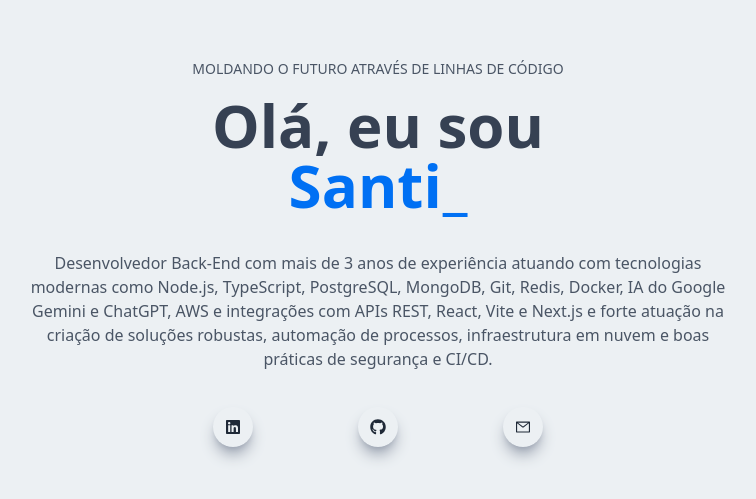
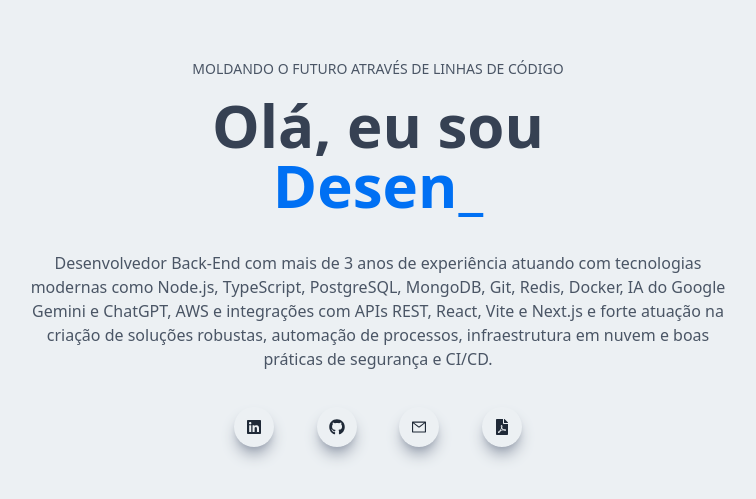
Before and after one commit to wesleysantossts/wesleysantos.site, a Next.js app: page / in a window 1280 px wide. Shown: the part 139-638 px from the top of the page, without its empty margins (262-1018 px from the left). Built offline with nearby package versions, Linux system fonts and the light colour scheme.

Commit message:
feat: adicionado cv e ajuste no layout

```diff
--- a/src/components/Main.tsx
+++ b/src/components/Main.tsx
@@ -2,12 +2,11 @@
 import TypeWriterEffect from "typewriter-effect";
 
 import { AiOutlineMail } from "react-icons/ai";
-import { FaGithub, FaLinkedin, FaTwitter } from "react-icons/fa";
+import { FaGithub, FaLinkedin, FaFilePdf } from "react-icons/fa";
 
 export function Main() {
   const stringsTypeWriter = [
     "Wesley Santos",
-    "Santista",
     "Desenvolvedor Back-End",
   ];
 
@@ -41,7 +40,7 @@ export function Main() {
             de processos, infraestrutura em nuvem e boas práticas de segurança e CI/CD.
           </p>
 
-          <section className="flex items-center justify-between max-w-[330px] m-auto py-4">
+          <section className="flex items-center justify-around max-w-[330px] m-auto py-4">
             <a
               target="_blank"
               rel="noreferrer nofollow"
@@ -72,6 +71,17 @@ export function Main() {
             >
               <AiOutlineMail />
             </a>
+            <a
+              target="_blank"
+              rel="noreferrer nofollow"
+              title="Currículo - Wesley Santos"
+              aria-label="Curriculo"
+              href="/assets/documents/CV - Wesley Santos.pdf"
+              download={true}
+              className="rounded-full shadow-lg shadow-gray-400 p-3 cursor-pointer hover:scale-110 ease-in duration-300"
+            >
+              <FaFilePdf />
+            </a>
           </section>
         </div>
       </div>
```
Also changed, not shown: 1 other file (tests, documents, lock files or other folders).
